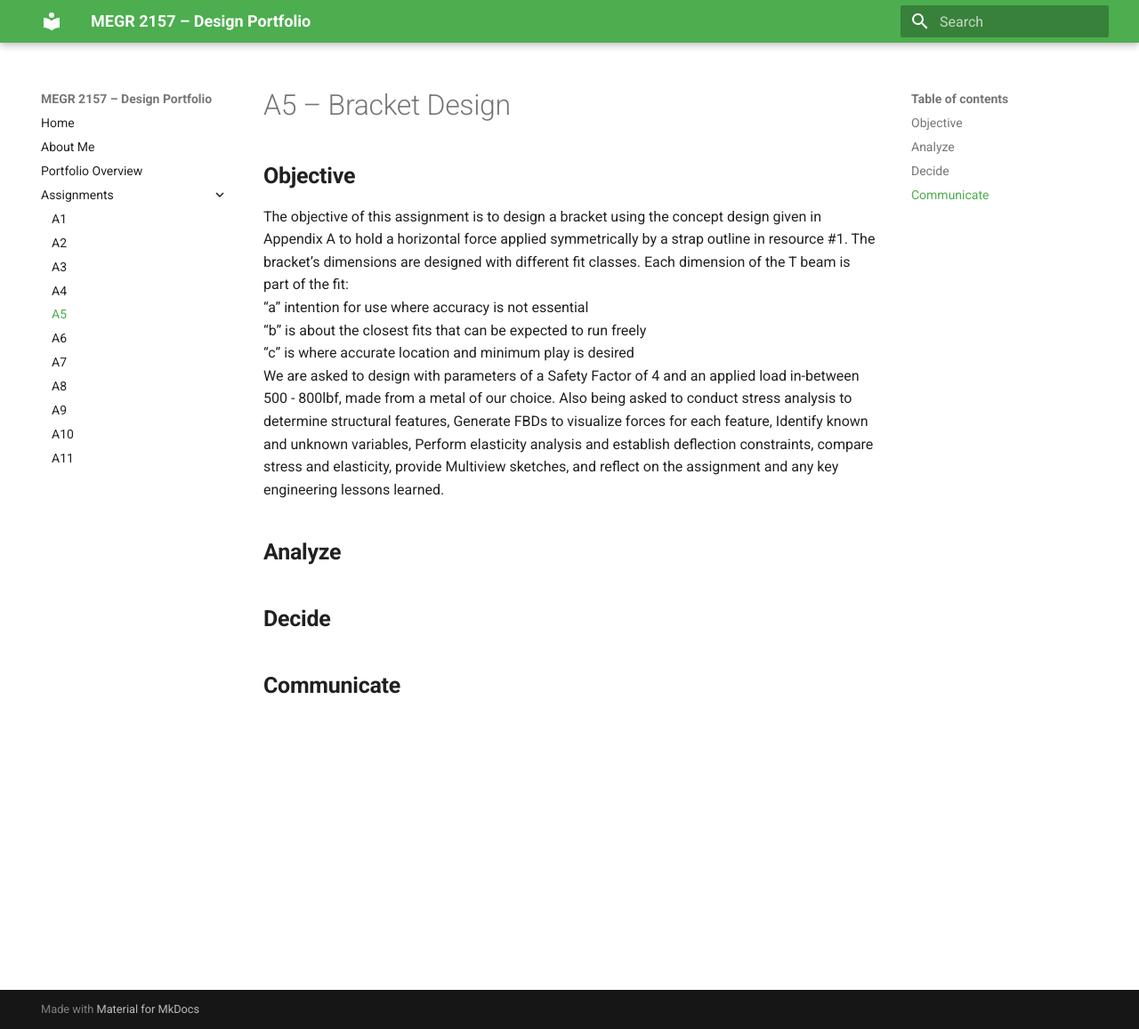
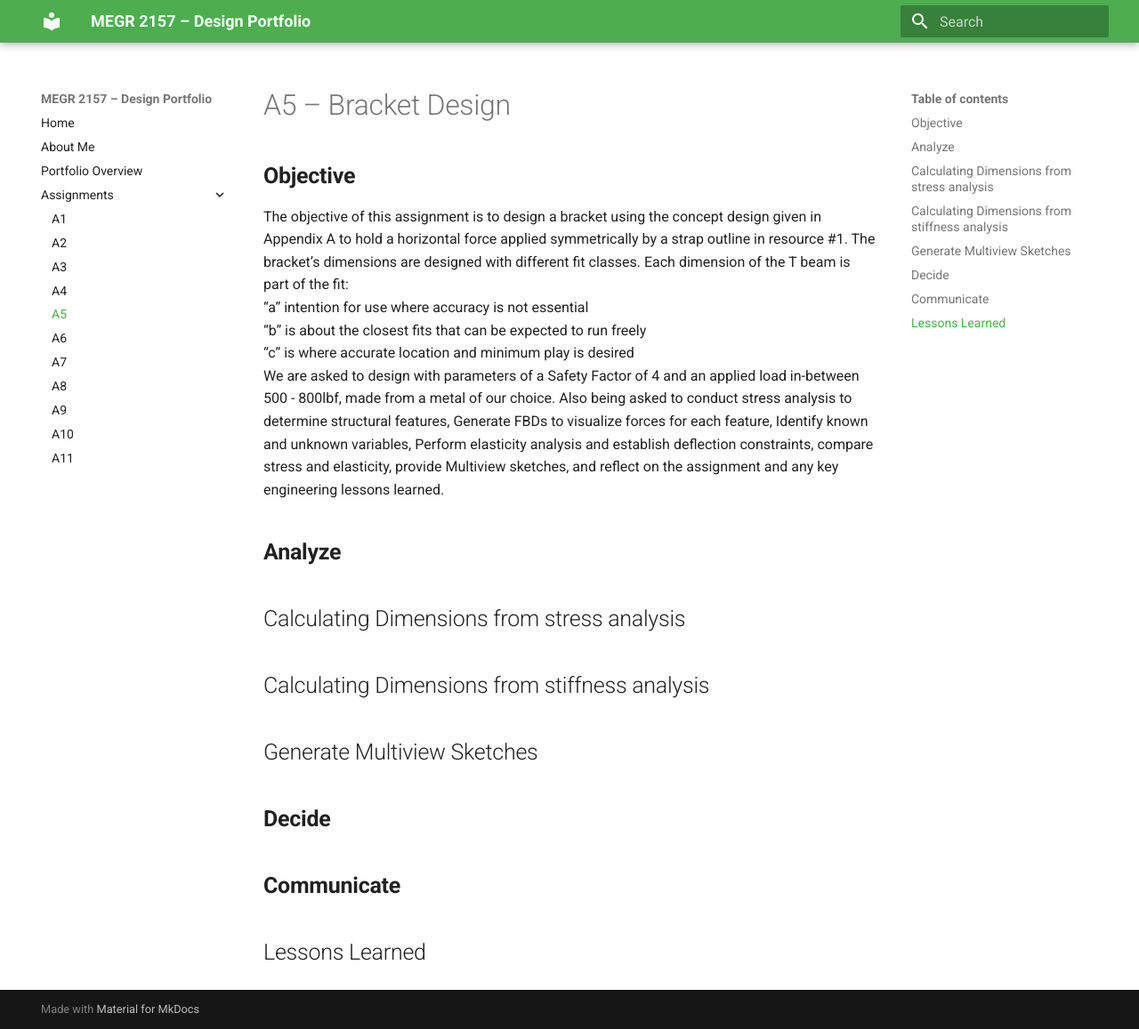
Before and after one commit to jhatch24/megr2156-portfolio, an MkDocs documentation site: the page built from docs/assignments/A05/index.md, in a window 1280 px wide and 1157 px high. Shown: the whole window at 89% size. Built offline with MkDocs 1.6.1 and Material for MkDocs 9.7.7, drawn with Linux system fonts in a browser that asks for light colours.

Commit message:
Update index.md

```diff
--- a/docs/assignments/A05/index.md
+++ b/docs/assignments/A05/index.md
@@ -8,9 +8,14 @@ The objective of this assignment is to design a bracket using the concept design
 We are asked to design with parameters of a Safety Factor of 4 and an applied load in-between 500 - 800lbf, made from a metal of our choice. Also being asked to conduct stress analysis to determine structural features, Generate FBDs to visualize forces for each feature, Identify known and unknown variables, Perform elasticity analysis and establish deflection constraints, compare stress and elasticity, provide Multiview sketches, and reflect on the assignment and any key engineering lessons learned.
 
 ## **Analyze**
+## Calculating Dimensions from stress analysis
 
+## Calculating Dimensions from stiffness analysis
+
+## Generate Multiview Sketches
 
 ## **Decide**
 
 
 ## **Communicate**
+## Lessons Learned
```
